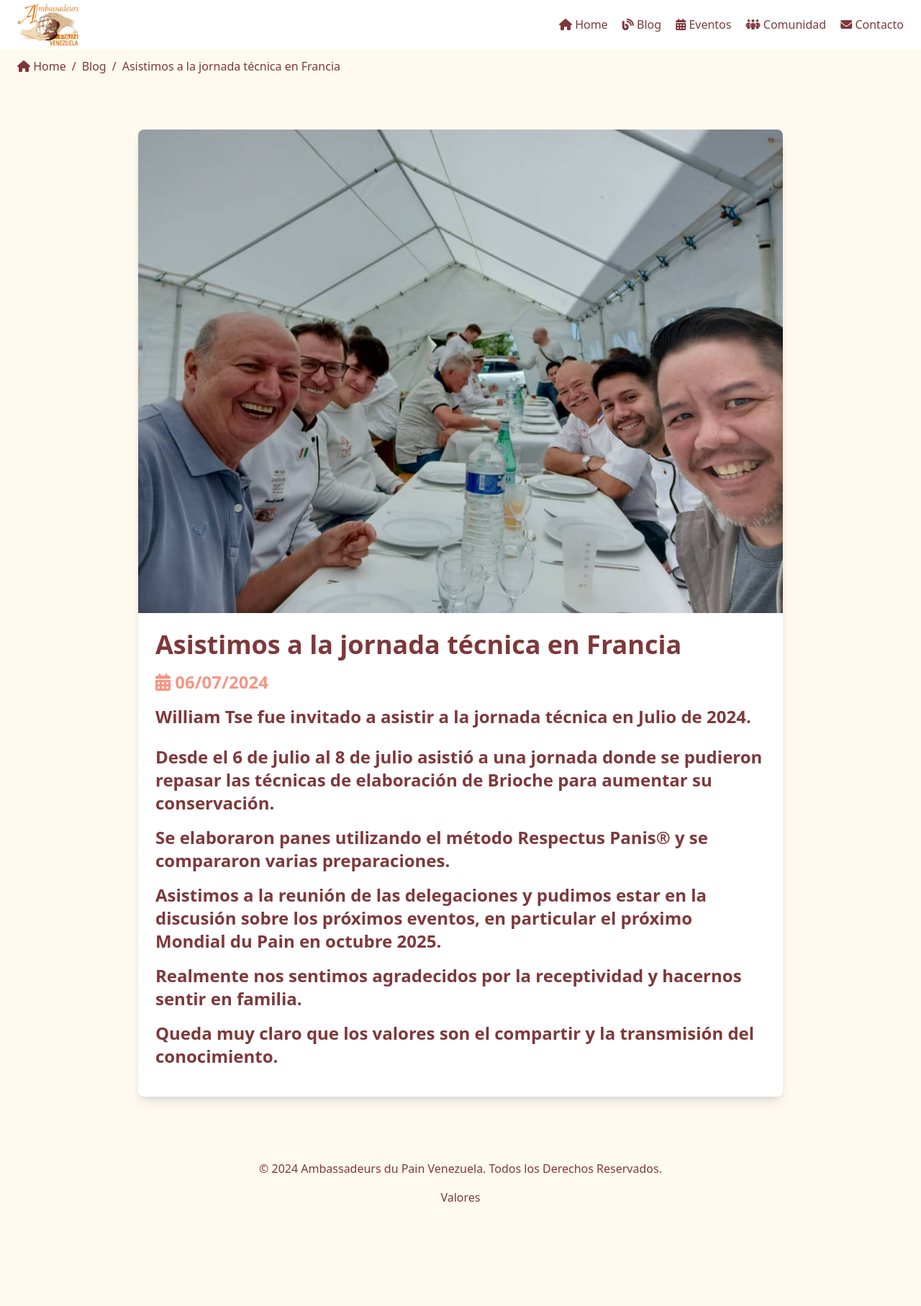
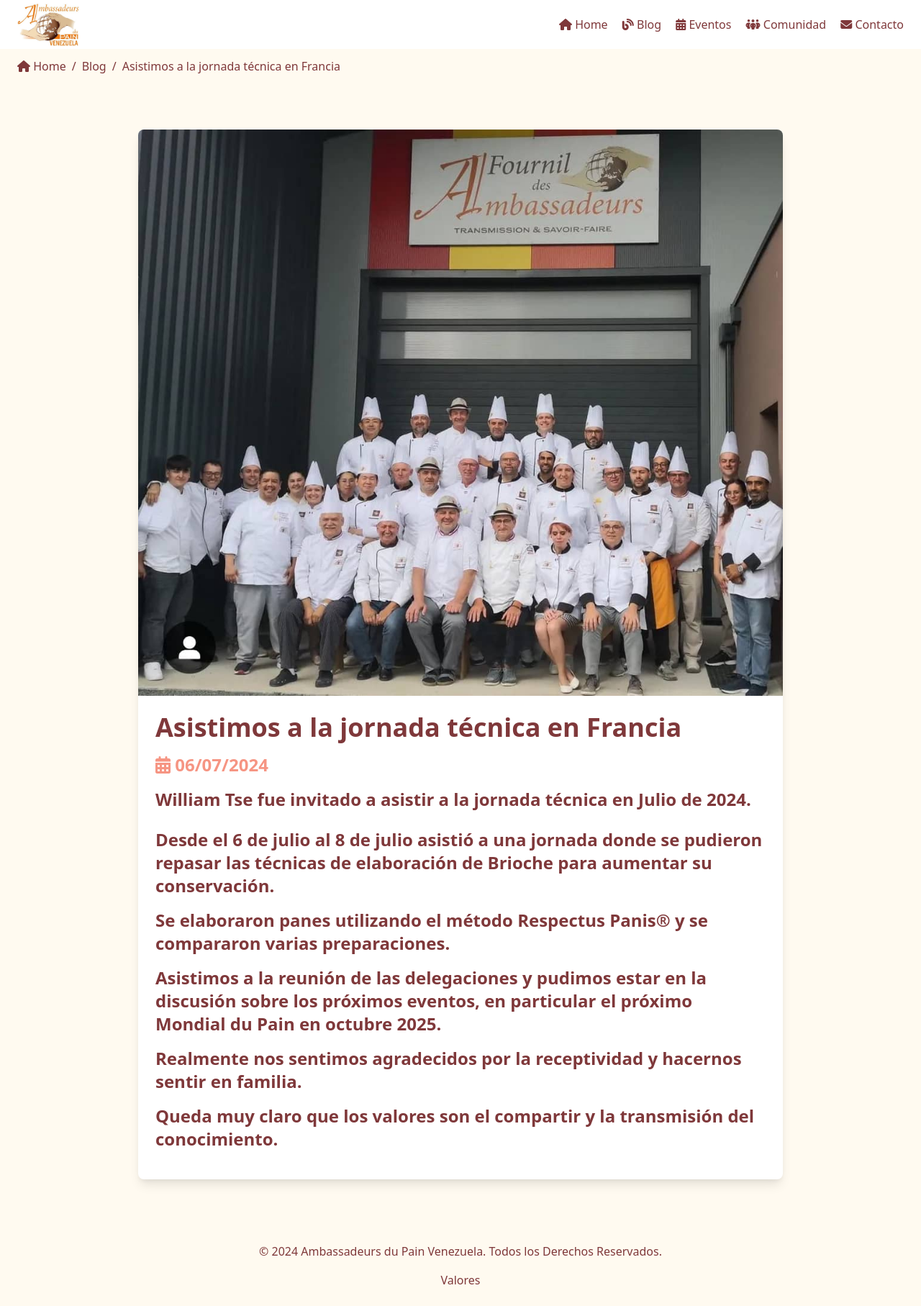
Before and after one commit to ambassadeursdupainvenezuela/ambassadeursdupainvenezuela.github.io, a Jekyll site: the page built from _blog/2024-07-06-jornada-tecnica.html, in a window 1280 px wide. Shown: the whole page at 72% size. Built offline with Jekyll 4.4.1, drawn with Linux system fonts in a browser that asks for light colours; nearby versions of some CDN libraries; before the commit the page ends 1700 px from its top, so only the background shows below that.

Commit message:
Fix pictures

```diff
--- a/_blog/2024-07-06-jornada-tecnica.html
+++ b/_blog/2024-07-06-jornada-tecnica.html
@@ -3,7 +3,7 @@
 title: Asistimos a la jornada técnica en Francia
 subtitle: William Tse fue invitado a asistir a la jornada técnica en Julio de 2024.
 date: 6/Julio/2024
-image: /images/galeria/almuerzo-amandio.jpg
+image: /images/galeria/jornada.jpg
 keywords: Jornadas técnicas Ambassadeurs du Pain, Jornadas Técnicas Ambassadeurs du Pain Venezuela, William Tse Lee
 ---
 
--- a/_layouts/blog.html
+++ b/_layouts/blog.html
@@ -6,9 +6,9 @@
   <nav class="bg-accent py-3 px-6">
     <div class="container mx-auto">
       <ul class="flex items-center text-dark">
-        <li><a href="/" class="hover:text-highlight"><i class="fas fa-home"></i> Home</a></li>
+        <li><a href="/" class="menu-item"><i class="fas fa-home"></i> Home</a></li>
         <li class="mx-2">/</li>
-        <li><a href="/blog.html" class="hover:text-highlight">Blog</a></li>
+        <li><a href="/blog.html" class="menu-item">Blog</a></li>
         <li class="mx-2">/</li>
         <li>{{ page.title }}</li>
       </ul>
```
